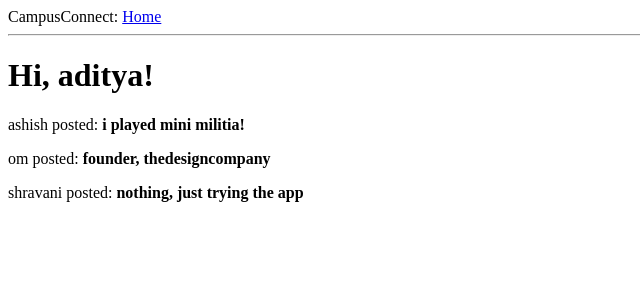
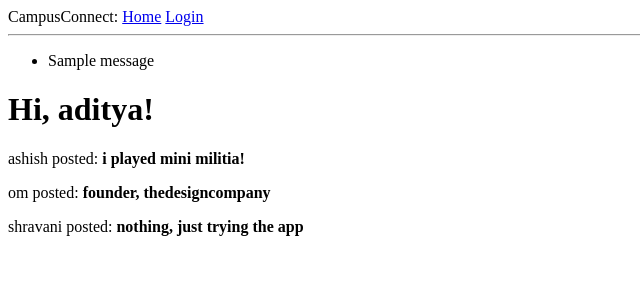
Before and after one commit to anni02th/PeerSpace, a Flask app: page / in a window 1280 px wide. Shown: the top 300 px of the page, without its empty margins (0-640 px from the left). Run offline with Flask 3, Linux system fonts and the light colour scheme; one stand-in notice (Sample message) is shown.

Commit message:
Refactor base.html to include login link and display flashed messages

```diff
--- a/app/templates/base.html
+++ b/app/templates/base.html
@@ -1,5 +1,6 @@
 <!doctype html>
 <html>
+
 <head>
     {% if title %}
     <title>{{ title }} - CampusConnect</title>
@@ -7,9 +8,23 @@
     <title>Welcome to CampusConnect</title>
     {% endif %}
 </head>
+
 <body>
-        <div>CampusConnect: <a href="/index">Home</a></div>
+    <div>CampusConnect:
+        <a href="{{ url_for('index') }}">Home</a>
+        <a href="{{ url_for('login') }}">Login</a>
+    </div>
     <hr>
+    {% with messages = get_flashed_messages() %}
+    {% if messages %}
+    <ul>
+        {% for message in messages %}
+        <li>{{ message }}</li>
+        {% endfor %}
+    </ul>
+    {% endif %}
+    {% endwith %}
     {% block content %}{% endblock %}
 </body>
+
 </html>
```
Lines whose indentation alone changed are shown as unchanged.
